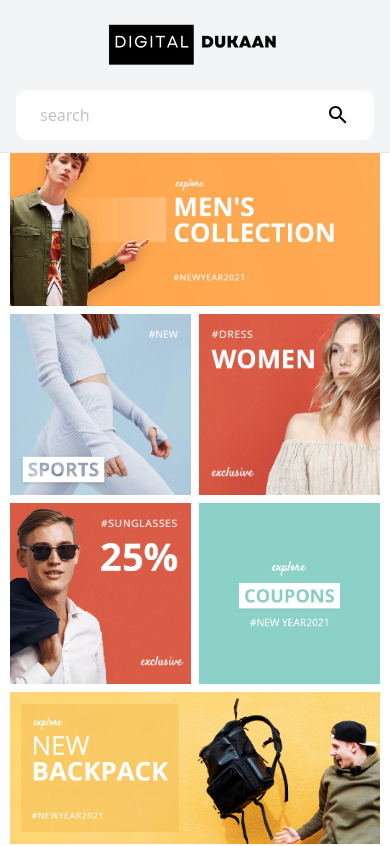
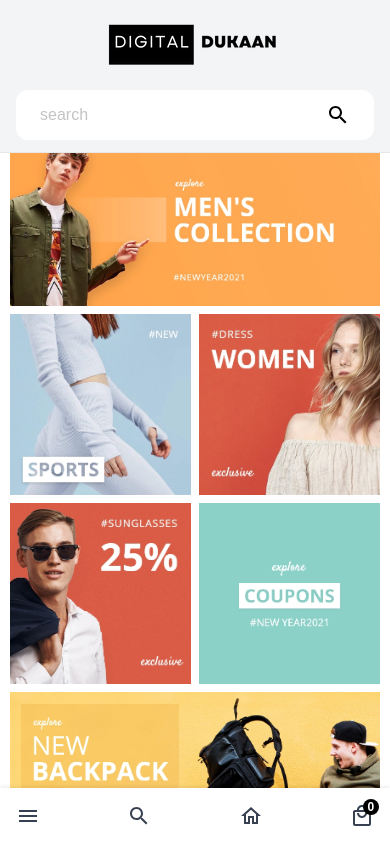
Before and after one commit to Zahid-Sarang/DigitalDukan, a React (Create React App) app in the folder client/: page / in a window 390 px wide. Shown: the top 846 px of the page. Built offline with nearby package versions, Linux system fonts and the light colour scheme; a web font is replaced by a local one.

Commit message:
mobile navigation component added and font is chnaged

```diff
--- a/client/public/index.html
+++ b/client/public/index.html
@@ -2,13 +2,15 @@
 <html lang="en">
   <head>
     <meta charset="utf-8" />
-    <link rel="icon" href="%PUBLIC_URL%/favicon.ico" />
+    <link rel="icon" href="%PUBLIC_URL%/Logo.ico" />
     <meta name="viewport" content="width=device-width, initial-scale=1" />
     <meta name="theme-color" content="#000000" />
     <meta
       name="description"
       content="Web site created using create-react-app"
     />
+
+
     <link rel="apple-touch-icon" href="%PUBLIC_URL%/logo192.png" />
     <!--
       manifest.json provides metadata used when your web app is installed on a
@@ -24,7 +26,7 @@
       work correctly both with client-side routing and a non-root public URL.
       Learn how to configure a non-root public URL by running `npm run build`.
     -->
-    <title>React App</title>
+    <title>DIGITAL DUKAAN</title>
   </head>
   <body>
     <noscript>You need to enable JavaScript to run this app.</noscript>
--- a/client/src/components/category/Category.jsx
+++ b/client/src/components/category/Category.jsx
@@ -8,7 +8,7 @@ import CategoryContent from "../../utils/CategoryContent";
 const Category = () => {
   return (
     <div className="w-full pb-20">
-      <div className="pb-6 font-sans text-3xl font-semibold">
+      <div className="pb-6 text-3xl font-semibold">
         <h3 className="text-lg font-bold md:text-xl lg:text-2xl 2xl:text-3xl xl:leading-10 text-heading">Shop By Category</h3>
       </div>
       <div className="grid w-full grid-cols-1 gap-10 md:grid-cols-2 lgl:grid-col-3 s-4 xl:grid-cols-5">
--- a/client/src/components/featuredProduct/Featured.jsx
+++ b/client/src/components/featuredProduct/Featured.jsx
@@ -8,7 +8,7 @@ import FeaturedCard from "../../utils/FeaturedCard";
 const Featured = () => {
   return (
     <div className="mb-12 md:mb-14 xl:mb-16">
-      <div className="pb-6 font-sans text-3xl font-semibold">
+      <div className="pb-6 text-3xl font-semibold">
         <h3 className="text-lg font-bold md:text-xl lg:text-2xl 2xl:text-3xl xl:leading-10 text-heading">
           Featured Product
         </h3>
--- a/client/src/components/header/Header.jsx
+++ b/client/src/components/header/Header.jsx
@@ -1,9 +1,9 @@
 import SearchOutlinedIcon from "@mui/icons-material/SearchOutlined";
-import LocalMallOutlinedIcon from "@mui/icons-material/LocalMallOutlined";
+
 import { Link } from "react-router-dom";
 
 import Name from "../../assets/Name.png";
-
+import Cart from "../../utils/Cart";
 
 const Header = ({ children }) => {
   return (
@@ -37,19 +37,13 @@ const Header = ({ children }) => {
                   Sign In
                 </button>
               </div>
-              <div
-                className="relative flex items-center justify-center flex-shrink-0 h-auto transform focus:outline-none"
-                aria-label="cart-button"
-              >
-                <LocalMallOutlinedIcon />
-              </div>
+              <Cart />
             </div>
           </div>
         </nav>
       </header>
       {/* Home page content */}
       <main className="relative flex-grow ">{children}</main>
-
     </div>
   );
 };
--- a/client/src/components/homeContent/HomeContent.jsx
+++ b/client/src/components/homeContent/HomeContent.jsx
@@ -9,6 +9,7 @@ import banner6 from "../../assets/banner-6.webp";
 import Category from "../category/Category";
 import Featured from "../featuredProduct/Featured";
 import Footer from "../footer/Footer";
+import MobileNavbar from "../mobileNavbar/MobileNavbar";
 
 const HeroSection = () => {
   return (
@@ -66,6 +67,7 @@ const HeroSection = () => {
         <Featured />
       </div>
       <Footer />
+      <MobileNavbar />
     </div>
   );
 };
--- /dev/null
+++ b/client/src/components/mobileNavbar/MobileNavbar.jsx
@@ -0,0 +1,30 @@
+import React from "react";
+import MenuOutlinedIcon from "@mui/icons-material/MenuOutlined";
+import SearchOutlinedIcon from "@mui/icons-material/SearchOutlined";
+import HomeOutlinedIcon from '@mui/icons-material/HomeOutlined';
+import { Link } from "react-router-dom";
+import Cart from "../../utils/Cart";
+
+const MobileNavbar = () => {
+  return (
+    <div className="fixed bottom-0 z-10 flex items-center justify-between w-full px-4 text-gray-700 bg-white lg:hidden shadow-custom-shadow h-14 sm:h-16 md:px-8 body-sans">
+      <Link to="/"
+        aria-label="Menu"
+        className="flex flex-col items-center justify-center flex-shrink-0 outline-none menuBtn focus:outline-none"
+      >
+        <MenuOutlinedIcon />
+      </Link>
+      <Link to="/" className="relative flex items-center justify-center flex-shrink-0 h-auto focus:outline-none">
+        <SearchOutlinedIcon />
+      </Link>
+      <Link to="/" className="relative flex items-center justify-center flex-shrink-0 h-auto focus:outline-none">
+        <HomeOutlinedIcon />
+      </Link>
+      <Link to="/" className="relative flex items-center justify-center flex-shrink-0 h-auto focus:outline-none">
+        <Cart />
+      </Link>
+    </div>
+  );
+};
+
+export default MobileNavbar;
--- a/client/src/index.css
+++ b/client/src/index.css
@@ -1,9 +1,11 @@
+
+@import url('https://fonts.googleapis.com/css2?family=REM&display=swap');
+
 @tailwind base;
 @tailwind components;
 @tailwind utilities;
 
-@layer base {
-    body {
-      @apply font-sans
-    }
-  }
+body {
+  font-family: 'REM', sans-serif;
+
+}
--- /dev/null
+++ b/client/src/utils/Cart.jsx
@@ -0,0 +1,15 @@
+import React from "react";
+import LocalMallOutlinedIcon from "@mui/icons-material/LocalMallOutlined";
+const Cart = () => {
+  return (
+    <div
+      className="relative flex items-center justify-center flex-shrink-0 h-auto transform focus:outline-none"
+      aria-label="cart-button"
+    >
+      <LocalMallOutlinedIcon />
+      <span class="absolute top-[-0.3rem] right-[-0.3rem] bg-black text-white text-xs w-4 h-4 rounded-full flex items-center justify-center font-semibold">0</span>
+    </div>
+  );
+};
+
+export default Cart;
--- a/client/tailwind.config.js
+++ b/client/tailwind.config.js
@@ -3,7 +3,12 @@ module.exports = {
   content: ["./src/**/*.{js,jsx,ts,tsx}"],
   theme: {
     extend: {
-      sans: ['Roboto Slab, serif']
+      // fontFamily: {
+      //   'sans': ['Roboto', 'sans']  // Add your font name and any fallbacks
+      // },
+      boxShadow: {
+        'custom-shadow': '0 -2px 3px rgba(0,0,0,.06)'
+      }
     },
   },
   plugins: [],
```
Also changed, not shown: 1 other file (tests, documents, lock files or other folders).
